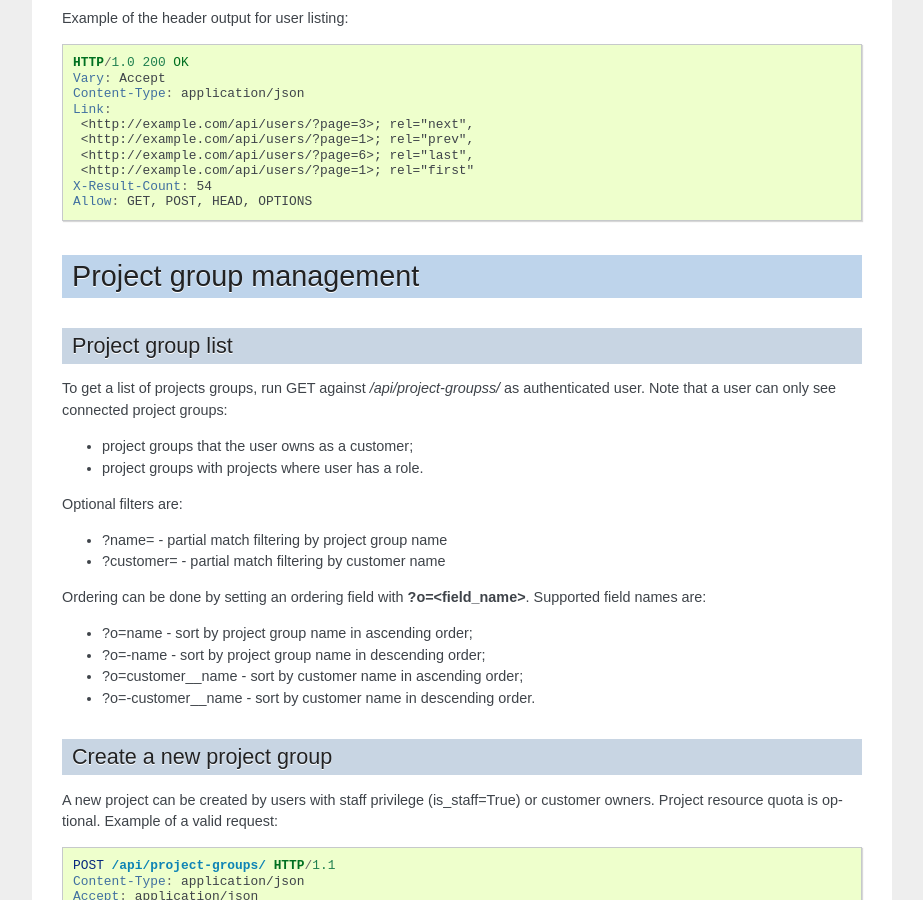
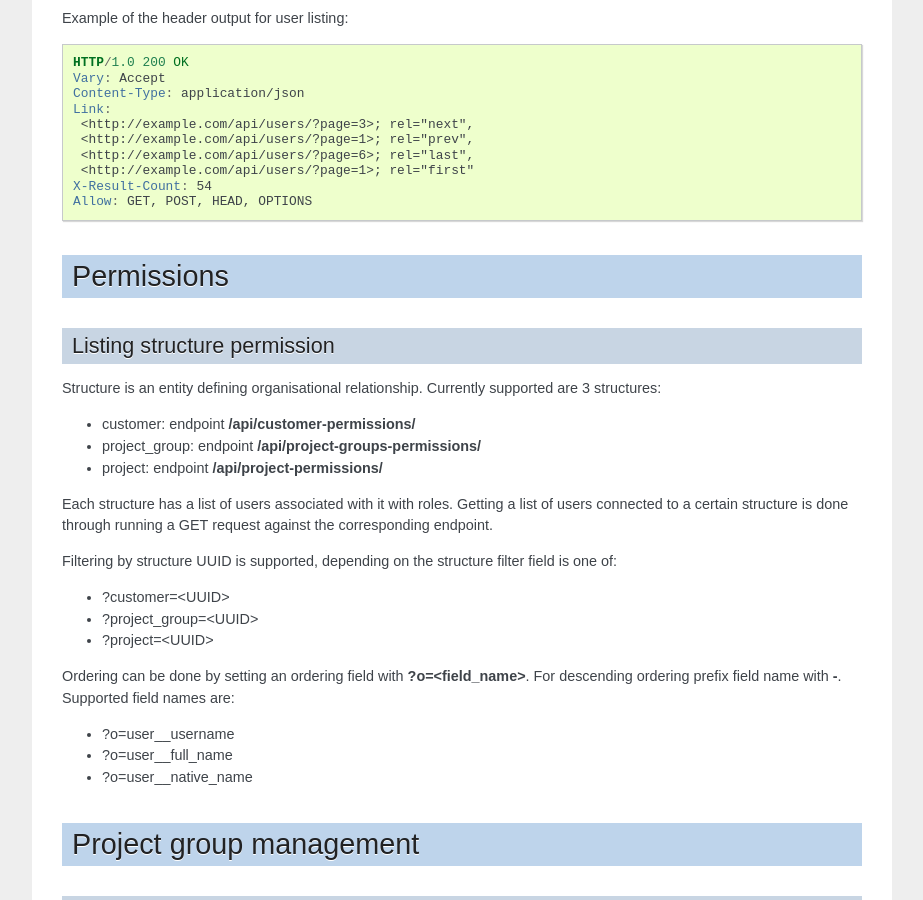
Before and after one commit to opennode/waldur-core, a Sphinx documentation site: the page built from docs/api/api.rst, in a window 1280 px wide and 900 px high, scrolled down 13469 px. Shown: the whole window, without its empty margins (198-1121 px from the left). Built offline with Sphinx 7.4.7, drawn with Linux system fonts in a browser that asks for light colours; some of the changed text lies outside the part shown.

Commit message:
Enhance permission filters
- ITACLOUD-2469

```diff
--- a/docs/api/api.rst
+++ b/docs/api/api.rst
@@ -42,6 +42,12 @@ Pagination
 ==========
 
 .. include:: pagination.rst
+
+Permissions
+===========
+
+.. include:: permission_management.rst
+
 
 Project group management
 ========================
--- /dev/null
+++ b/docs/api/permission_management.rst
@@ -0,0 +1,25 @@
+Listing structure permission
+----------------------------
+
+Structure is an entity defining organisational relationship. Currently supported are 3 structures:
+
+- customer: endpoint **/api/customer-permissions/**
+- project_group: endpoint **/api/project-groups-permissions/**
+- project: endpoint **/api/project-permissions/**
+
+Each structure has a list of users associated with it with roles.
+Getting a list of users connected to a certain structure is done through running a GET request against
+the corresponding endpoint.
+
+Filtering by structure UUID is supported, depending on the structure filter field is one of:
+
+- ?customer=<UUID>
+- ?project_group=<UUID>
+- ?project=<UUID>
+
+Ordering can be done by setting an ordering field with **?o=<field_name>**. For descending ordering prefix field name
+with **-**. Supported field names are:
+
+- ?o=user__username
+- ?o=user__full_name
+- ?o=user__native_name
```
